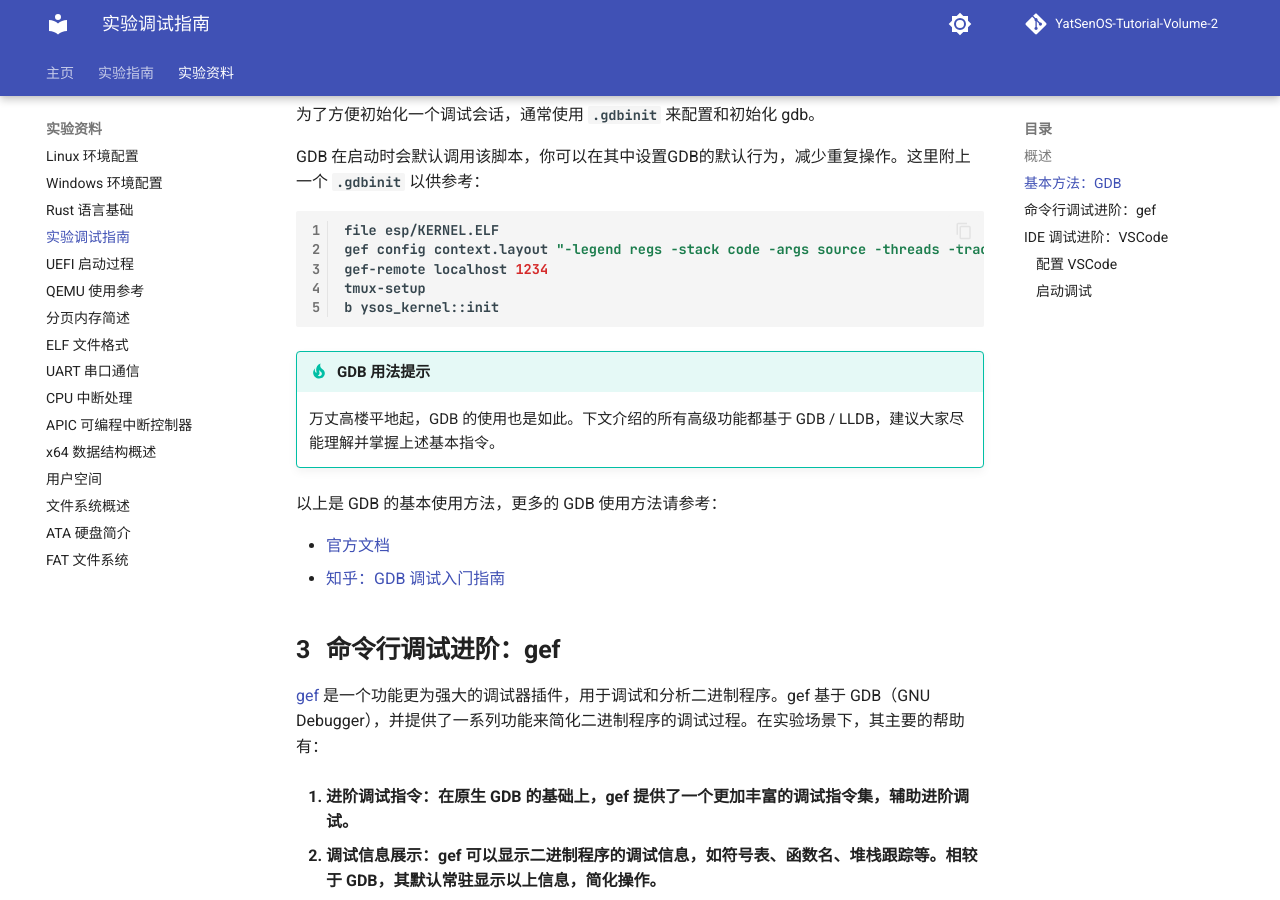
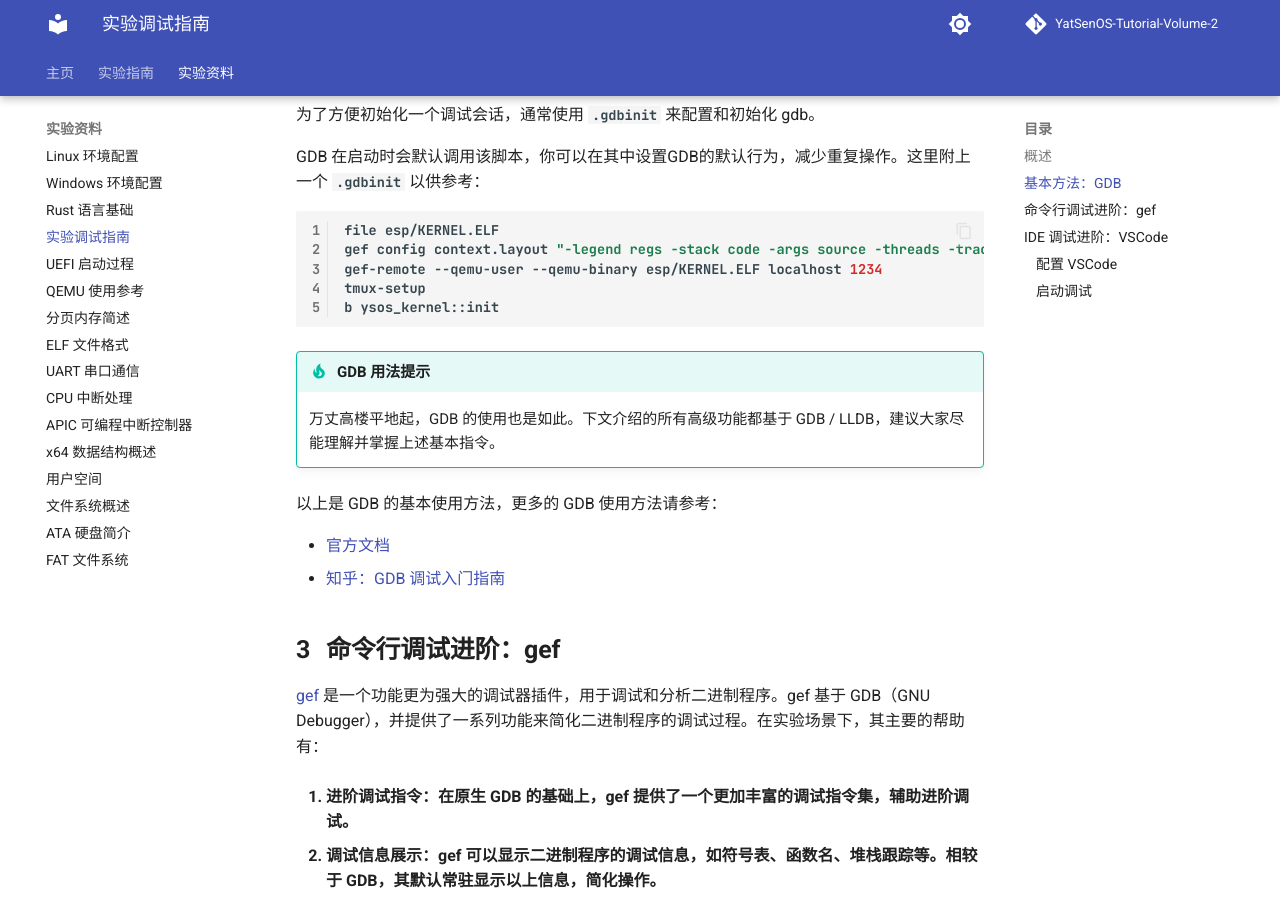
Before and after one commit to YatSenOS/YatSenOS-Tutorial-Volume-2, an MkDocs documentation site: the page built from docs/wiki/debug.md, in a window 1280 px wide and 900 px high, scrolled down 2728 px. Built offline with MkDocs 1.6.1 and Material for MkDocs 9.7.7, drawn with Linux system fonts in a browser that asks for light colours; comment, search, counter and statistics services are not loaded.

Commit message:
fix: fix gef-remote for qemu (#49)

````diff
--- a/docs/wiki/debug.md
+++ b/docs/wiki/debug.md
@@ -100,7 +100,7 @@ GDB 在启动时会默认调用该脚本，你可以在其中设置GDB的默认
 ```bash
 file esp/KERNEL.ELF
 gef config context.layout "-legend regs -stack code -args source -threads -trace extra memory"
-gef-remote localhost 1234
+gef-remote --qemu-user --qemu-binary esp/KERNEL.ELF localhost 1234
 tmux-setup
 b ysos_kernel::init
 ```
````
